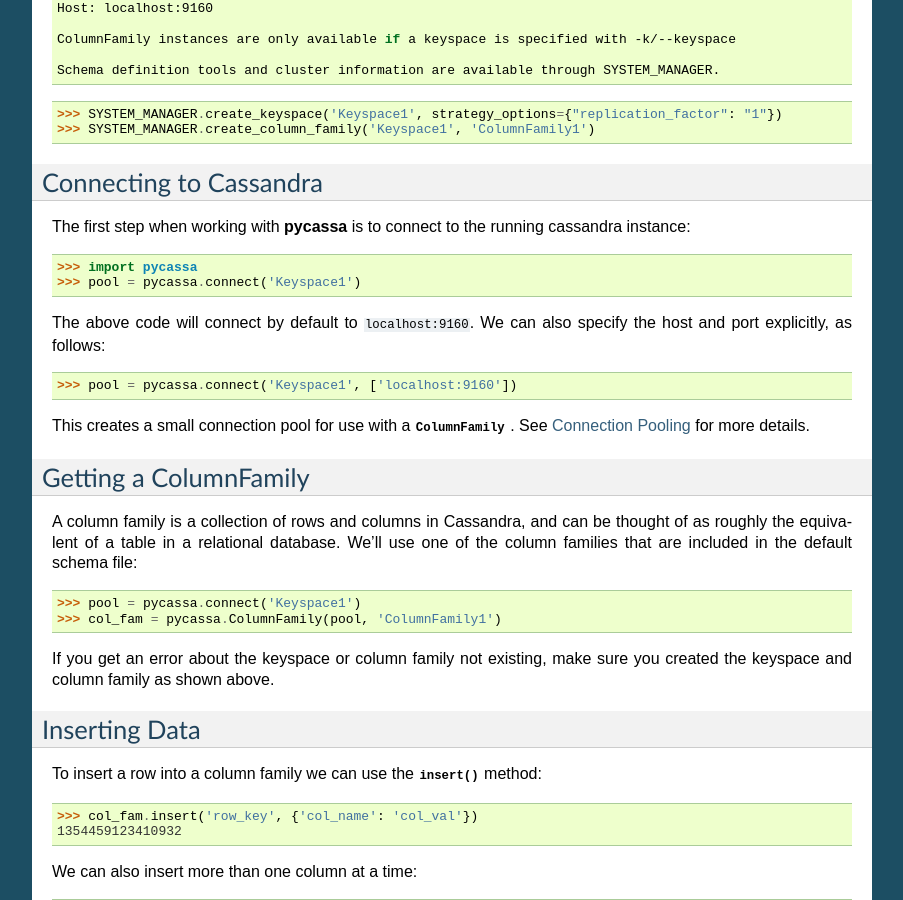
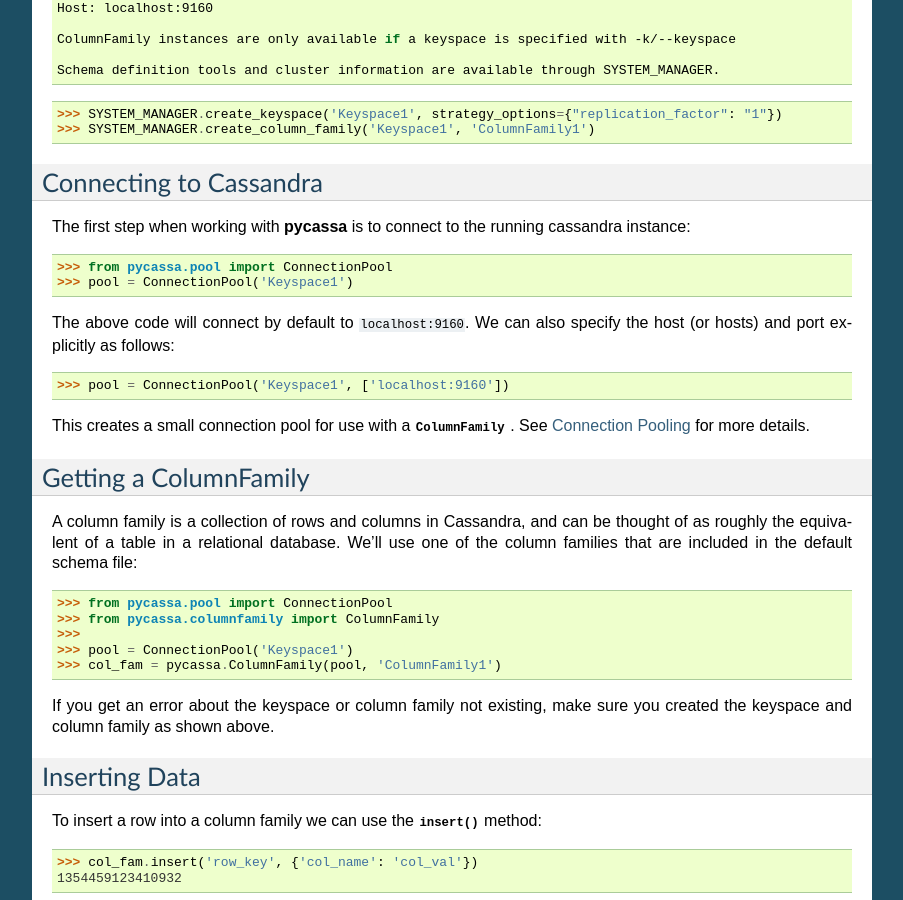
Before and after one commit to pycassa/pycassa, a Sphinx documentation site: the page built from doc/tutorial.rst, in a window 1280 px wide and 900 px high, scrolled down 1306 px. Shown: the whole window, without its empty margins (198-1101 px from the left). Built offline with Sphinx 7.4.7, drawn with Linux system fonts in a browser that asks for light colours.

Commit message:
Remove remaining pycassa.connect() references

```diff
--- a/doc/tutorial.rst
+++ b/doc/tutorial.rst
@@ -102,15 +102,15 @@
 
 .. code-block:: python
 
-  >>> import pycassa
-  >>> pool = pycassa.connect('Keyspace1')
+  >>> from pycassa.pool import ConnectionPool
+  >>> pool = ConnectionPool('Keyspace1')
 
 The above code will connect by default to ``localhost:9160``. We can
-also specify the host and port explicitly, as follows:
+also specify the host (or hosts) and port explicitly as follows:
 
 .. code-block:: python
 
-  >>> pool = pycassa.connect('Keyspace1', ['localhost:9160'])
+  >>> pool = ConnectionPool('Keyspace1', ['localhost:9160'])
 
 This creates a small connection pool for use with a
 :class:`~pycassa.columnfamily.ColumnFamily` . See `Connection Pooling`_
@@ -125,7 +125,10 @@
 
 .. code-block:: python
 
-  >>> pool = pycassa.connect('Keyspace1')
+  >>> from pycassa.pool import ConnectionPool
+  >>> from pycassa.columnfamily import ColumnFamily
+  >>>
+  >>> pool = ConnectionPool('Keyspace1')
   >>> col_fam = pycassa.ColumnFamily(pool, 'ColumnFamily1')
 
 If you get an error about the keyspace or column family not
```
Also changed, not shown: 1 other file.
